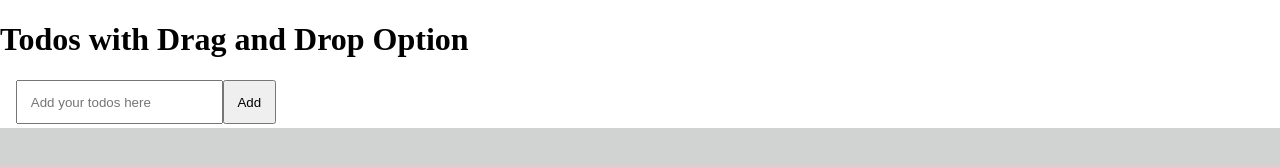
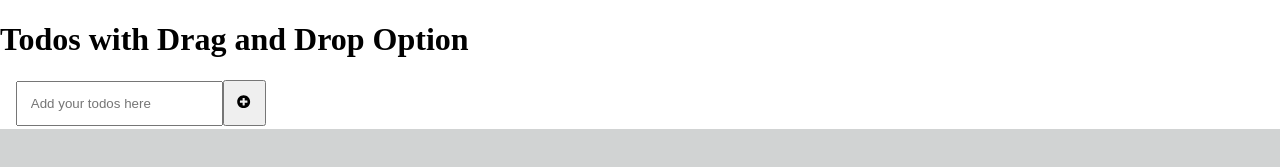
Before and after one commit to mengiefen/react-todo-app, a React (Create React App) app: page / in a window 1280 px wide. Shown: the top 167 px of the page. Built offline with nearby package versions, Linux system fonts and the light colour scheme.

Commit message:
add plus icons from react-icons

```diff
--- a/src/components/TodoInput/TodoInput.jsx
+++ b/src/components/TodoInput/TodoInput.jsx
@@ -1,5 +1,6 @@
 import React, { useState } from 'react';
 import PropTypes from 'prop-types';
+import { FaPlusCircle } from 'react-icons/fa';
 import styles from './TodoInput.module.css';
 
 function TodoInput(props) {
@@ -30,7 +31,9 @@ function TodoInput(props) {
         value={title}
         onChange={handleChange}
       />
-      <input type="submit" className={styles.todoAdd} value="Add" />
+      <button type="submit" className={styles.todoAdd}>
+        <FaPlusCircle />
+      </button>
     </form>
   );
 }
```
